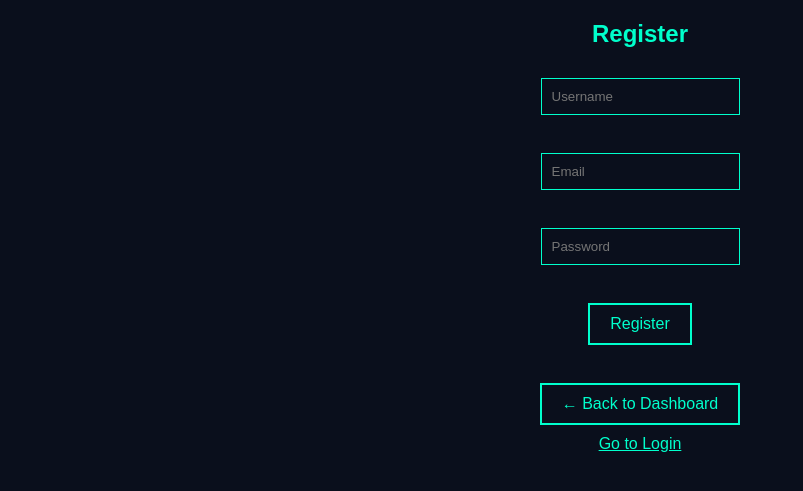
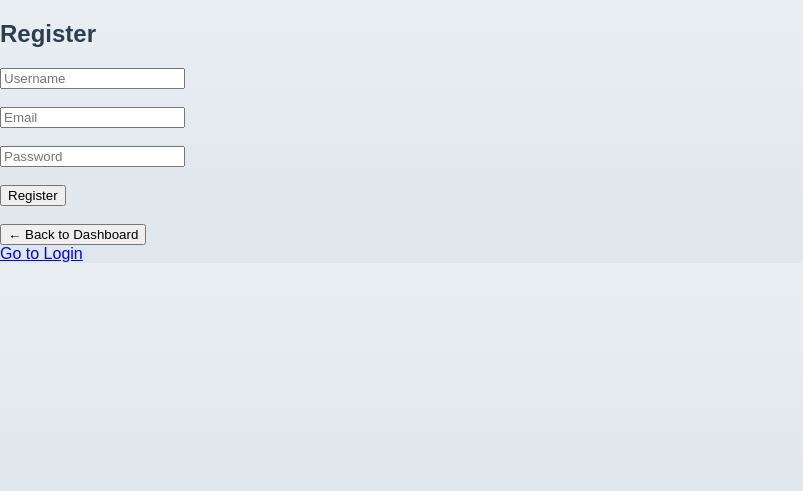
Before and after one commit to jieeeee151/secure-scan, a Flask app: page /register in a window 1280 px wide. Shown: the top 491 px of the page, without its empty margins (0-803 px from the left). Run offline with Flask 3, Linux system fonts and the light colour scheme.

Commit message:
update css

```diff
--- a/static/css/style.css
+++ b/static/css/style.css
@@ -1,37 +1,130 @@
 body {
-    background-color: #0a0f1c;
-    color: #00ffcc;
+    margin: 0;
     font-family: Arial, sans-serif;
+    background: linear-gradient(to bottom, #e9eef3, #dfe6ec);
+    color: #2c3e50;
+}
+
+/* NAVBAR */
+.navbar {
+    display: flex;
+    justify-content: space-between;
+    align-items: center;
+    padding: 15px 30px;
+    background-color: #ffffff;
+    border-bottom: 1px solid #ccc;
+}
+
+.logo {
+    width: 40px;
+    margin-right: 10px;
+}
+
+.brand {
+    font-size: 22px;
+    font-weight: bold;
+}
+
+.nav-left {
+    display: flex;
+    align-items: center;
+}
+
+.nav-right {
+    display: flex;
+    align-items: center;
+}
+
+.nav-link {
+    margin-right: 20px;
+    text-decoration: none;
+    color: #2c3e50;
+}
+
+.user-box {
+    background: #f1f3f5;
+    padding: 8px 15px;
+    border-radius: 20px;
+}
+
+/* MAIN */
+.container {
+    padding: 40px;
     text-align: center;
 }
 
-h1, h2, h3 {
-    color: #00ffcc;
+.welcome {
+    margin-bottom: 10px;
 }
 
-button {
-    background-color: transparent;
-    border: 2px solid #00ffcc;
-    color: #00ffcc;
-    padding: 10px 20px;
-    margin: 10px;
-    cursor: pointer;
-    font-size: 16px;
+.total {
+    float: right;
+    margin-top: -40px;
 }
 
-button:hover {
-    background-color: #00ffcc;
-    color: #0a0f1c;
+/* TOOL CARDS */
+.tool-container {
+    display: flex;
+    justify-content: center;
+    gap: 40px;
+    margin-top: 50px;
 }
 
-input {
-    padding: 10px;
-    margin: 10px;
-    border: 1px solid #00ffcc;
-    background-color: #0a0f1c;
-    color: #00ffcc;
+.tool-card {
+    background: white;
+    padding: 25px;
+    width: 280px;
+    border-radius: 10px;
+    box-shadow: 0 5px 15px rgba(0,0,0,0.1);
+    text-align: center;
 }
 
-a {
-    color: #00ffcc;
+.tool-icon {
+    width: 60px;
+    margin-bottom: 15px;
 }
+
+.tool-btn {
+    background: #2d89ef;
+    border: none;
+    color: white;
+    padding: 10px 20px;
+    margin-top: 15px;
+    border-radius: 5px;
+    cursor: pointer;
+}
+
+.tool-btn:hover {
+    background: #1b5fbf;
+}
+
+/* ACTIVITY */
+.activity-box {
+    margin-top: 60px;
+    background: white;
+    padding: 20px;
+    border-radius: 10px;
+    width: 80%;
+    margin-left: auto;
+    margin-right: auto;
+}
+
+.modern-table {
+    width: 100%;
+    border-collapse: collapse;
+    margin-top: 20px;
+}
+
+.modern-table th {
+    background: #f1f3f5;
+    padding: 10px;
+}
+
+.modern-table td {
+    padding: 10px;
+    border-top: 1px solid #ddd;
+}
+
+.modern-table tr:hover {
+    background: #f9fbfd;
+}
```
